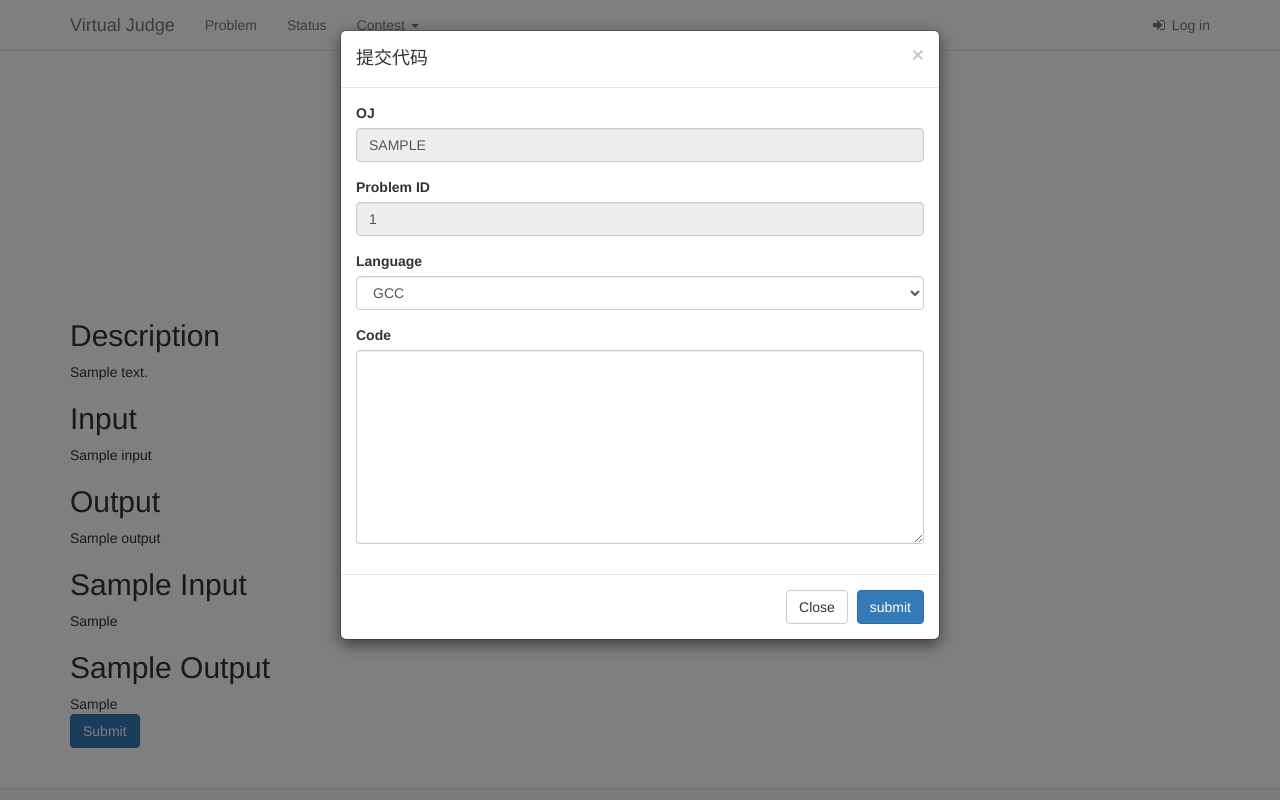
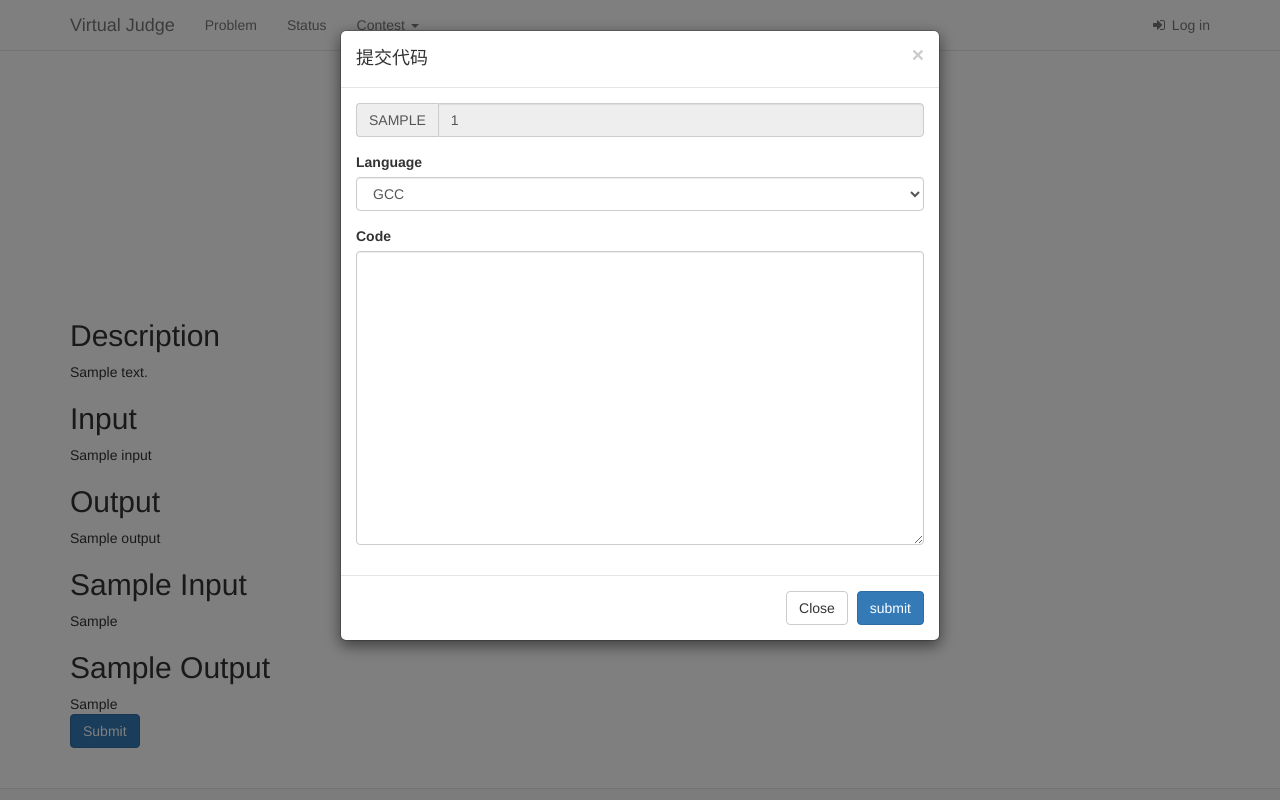
Before and after one commit to ruitian/VirtualJudge, a Flask app: template VJ/templates/problem/problem_detail.html in a window 1280 px wide, after a click on "Submit". Run offline with Flask 2, Linux system fonts and the light colour scheme; the template is opened without the code that fills it: values that come from a table or form of the project are taken from there, most other values are stand-ins (such as "Sample title", 1, 10 or a date in 2020); parts of the project's set-up code (start-up, migrations or seed data) failed here and were passed over; some libraries are stand-ins or nearby versions.

Commit message:
submit form

```diff
--- a/VJ/templates/problem/problem_detail.html
+++ b/VJ/templates/problem/problem_detail.html
@@ -55,11 +55,18 @@
             <h4 class="modal-title" id="submitModalLabel">提交代码</h4>
           </div>
           <form method=post action="/problem/submit">
+            {{ form.csrf_token }}
+            {% if form.csrf_token.errors %}
+              <div class="warning">You have submitted an invalid CSRF token</div>
+            {% endif %}
             <div class="modal-body">
-                {{ render_field(form.origin_oj, disabled="disabled", value=problem.origin_oj|upper) }}
-                {{ render_field(form.problem_id, disabled="disabled", value=problem.problem_id) }}
-                {{ render_field(form.language, required="required") }}
-                {{ render_field(form.code, rows="9", required="required") }}
+              <div class="input-group" style="margin-bottom:15px">
+                <span class="input-group-addon" id="basic-addon2">{{ problem.origin_oj|upper }}</span>
+                {{ form.origin_oj(class="hidden", value=problem.origin_oj) }}
+                {{ form.problem_id(class="form-control", disabled="disabled", value=problem.problem_id) }}
+              </div>
+              {{ render_field(form.language) }}
+              {{ render_field(form.code, rows="14", required="required") }}
             </div>
             <div class="modal-footer">
               <button type="button" class="btn btn-default" data-dismiss="modal">Close</button>
```
